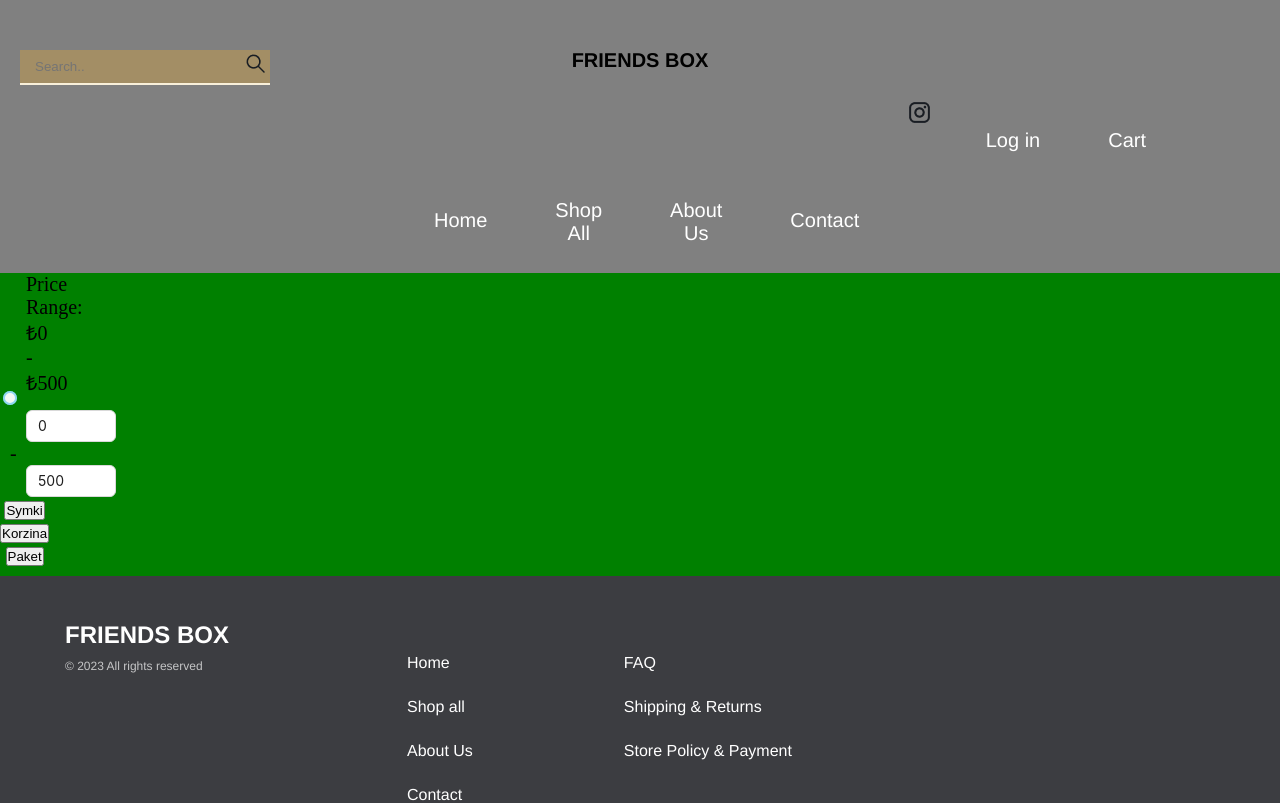
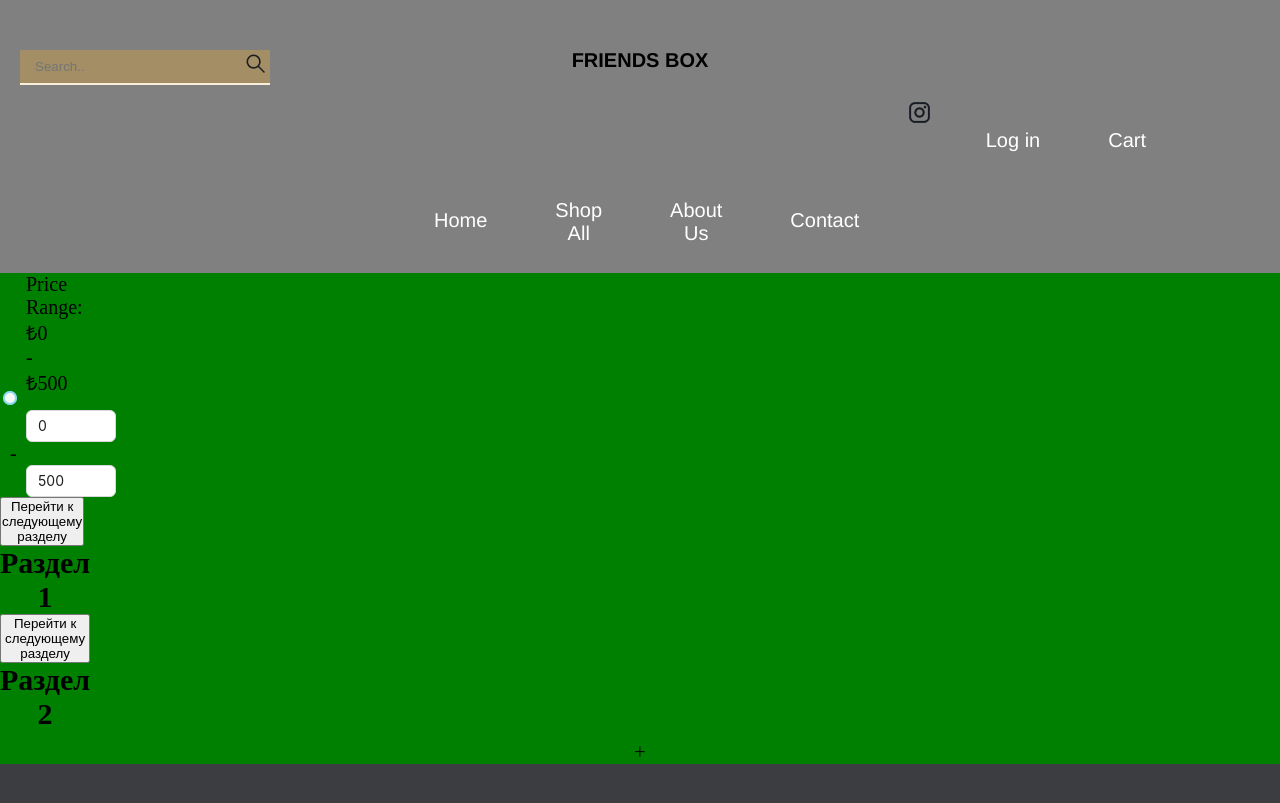
Before and after one commit to iakhia321/symki-next-shop, a Next.js app: page /shop/components-shop/price-slider in a window 1280 px wide. Shown: the top 803 px of the page. Built offline with nearby package versions, Linux system fonts and the light colour scheme.

Commit message:
shop button

```diff
--- a/package.json
+++ b/package.json
@@ -21,6 +21,7 @@
     "react-dom": "^18.2.0",
     "react-slider": "^2.0.6",
     "sass": "^1.69.5",
+    "smoothscroll-polyfill": "^0.4.4",
     "swiper": "^11.0.5",
     "swr": "^2.2.4"
   },
--- a/src/pages/_app.tsx
+++ b/src/pages/_app.tsx
@@ -1,5 +1,6 @@
 import type { AppProps } from 'next/app'
 import Layout from '../components/layout'
+import 'smoothscroll-polyfill';
 import './global.css'
 
 export default function App({ Component, pageProps }: AppProps) {
--- /dev/null
+++ b/src/pages/shop/ScrollButton/ScrollButton.js
@@ -0,0 +1,18 @@
+import React from 'react';
+
+const ScrollButton = () => {
+  const scrollToSection = () => {
+    const sectionElement = document.getElementById('targetSection');
+    if (sectionElement) {
+      sectionElement.scrollIntoView({ behavior: 'smooth' });
+    }
+  };
+
+  return (
+    <button onClick={scrollToSection}>
+      Перейти к следующему разделу
+    </button>
+  );
+};
+
+export default ScrollButton;
--- a/src/pages/shop/components-shop/price-slider.js
+++ b/src/pages/shop/components-shop/price-slider.js
@@ -3,6 +3,7 @@ import Slider from 'rc-slider';
 import 'rc-slider/assets/index.css';
 import { InputNumber } from 'antd';
 import './price.sass'
+import ScrollButton from './../ScrollButton/ScrollButton'
 
 
 
@@ -46,17 +47,27 @@ const PriceSlider = () => {
         />
       </div>
       <div className="leftbar">
-        <div className="leftbar__symki">
-        <button className="symki">Symki</button>
-        <button className="symki">Korzina</button>
-        <button className="symki">Paket</button>
-        </div>
+        <ScrollButton/>
+        <div>
+      {/* Ваш текущий контент */}
+      <div>
+        <h2>Раздел 1</h2>
+        {/* Ваш контент раздела 1 */}
       </div>
-      <div className="Card">
-        <div className="Card__CardM1"></div>
-        <div className="Card__CardM1"></div>
-        <div className="Card__CardM1"></div>
+
+      {/* Кнопка для прокрутки */}
+      <ScrollButton />
+
+      {/* Ваш текущий контент */}
+      <div id="targetSection">
+        <h2>Раздел 2</h2>
+        {/* Ваш контент раздела 2 */}
       </div>
+
+      {/* Ваш текущий контент */}
+    </div>
+      </div>
+  +
     </div>
 
 
--- a/src/pages/shop/components-shop/price.sass
+++ b/src/pages/shop/components-shop/price.sass
@@ -4,8 +4,9 @@
     font-size: 20px
 
 .Price
+
     font: Lexend Deca-Regular, Helvetica
-    margin-right: 1400px
+    margin-inline: 1600px
     margin-left: 10px
 .Slider-price
     padding: 0px
@@ -18,5 +19,3 @@
     align-content: cpace-between
     width: 20px
     padding-bottom: 10px
-
-.Card
```
Also changed, not shown: 1 other file (tests, documents, lock files or other folders).
